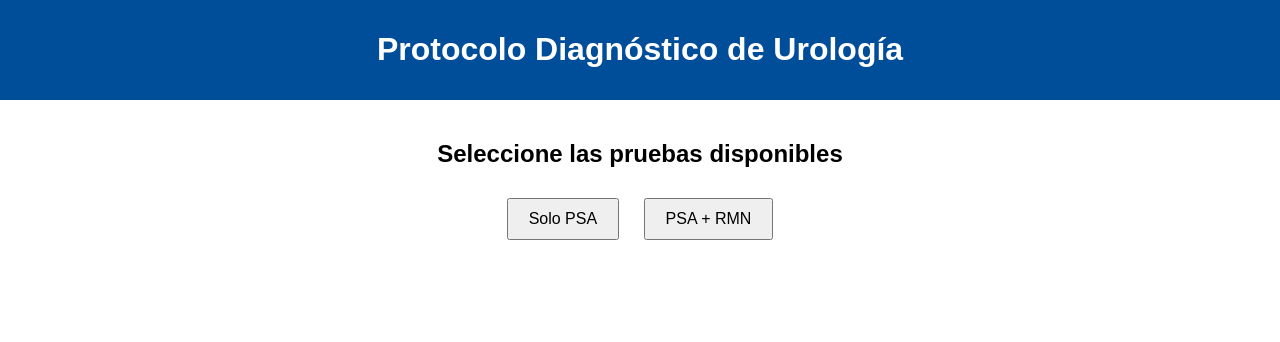
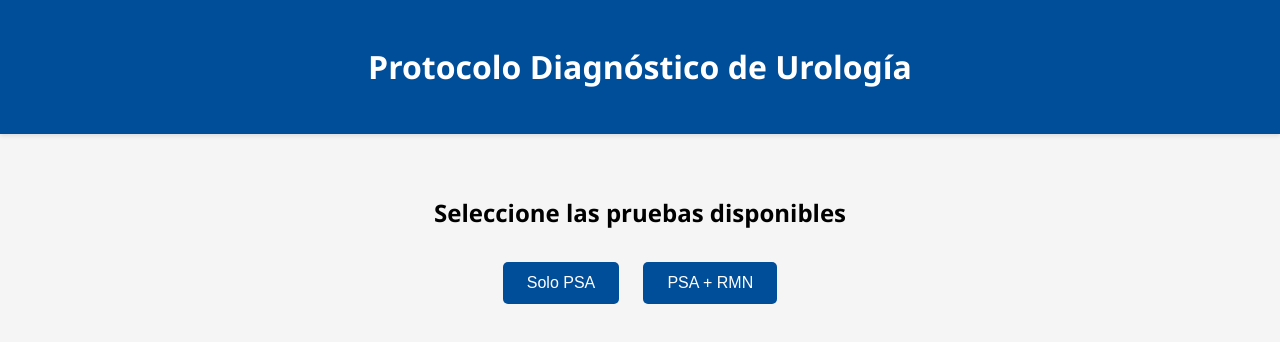
Before and after one commit to PabloRPAMAKER/urologia, a plain HTML site: page index.html in a window 1280 px wide. Drawn offline with Linux system fonts and the light colour scheme.

Commit message:
Update styles.css

```diff
--- a/styles.css
+++ b/styles.css
@@ -1,19 +1,24 @@
 body {
-    font-family: Arial, sans-serif;
+    font-family: 'Segoe UI', system-ui, -apple-system, sans-serif;
     margin: 0;
     padding: 0;
+    line-height: 1.6;
+    background-color: #f5f5f5;
 }
 
 header {
     background-color: #004d99;
     color: white;
     text-align: center;
-    padding: 10px 0;
+    padding: 20px 0;
+    box-shadow: 0 2px 4px rgba(0,0,0,0.1);
 }
 
 main {
-    padding: 20px;
+    padding: 40px 20px;
     text-align: center;
+    max-width: 1200px;
+    margin: 0 auto;
 }
 
 .hidden {
@@ -22,18 +27,27 @@ main {
 
 button {
     margin: 10px;
-    padding: 10px 20px;
+    padding: 12px 24px;
     font-size: 16px;
     cursor: pointer;
+    background-color: #004d99;
+    color: white;
+    border: none;
+    border-radius: 5px;
+    transition: background-color 0.3s ease;
+}
+
+button:hover {
+    background-color: #003366;
 }
 
 form {
     margin-top: 20px;
+    background-color: white;
+    padding: 25px;
+    border-radius: 8px;
+    box-shadow: 0 2px 10px rgba(0,0,0,0.1);
+    max-width: 500px;
+    margin-left: auto;
+    margin-right: auto;
 }
-: 16px;
-    cursor: pointer;
-}
-
-form {
-    margin-top: 20px;
-}
```
